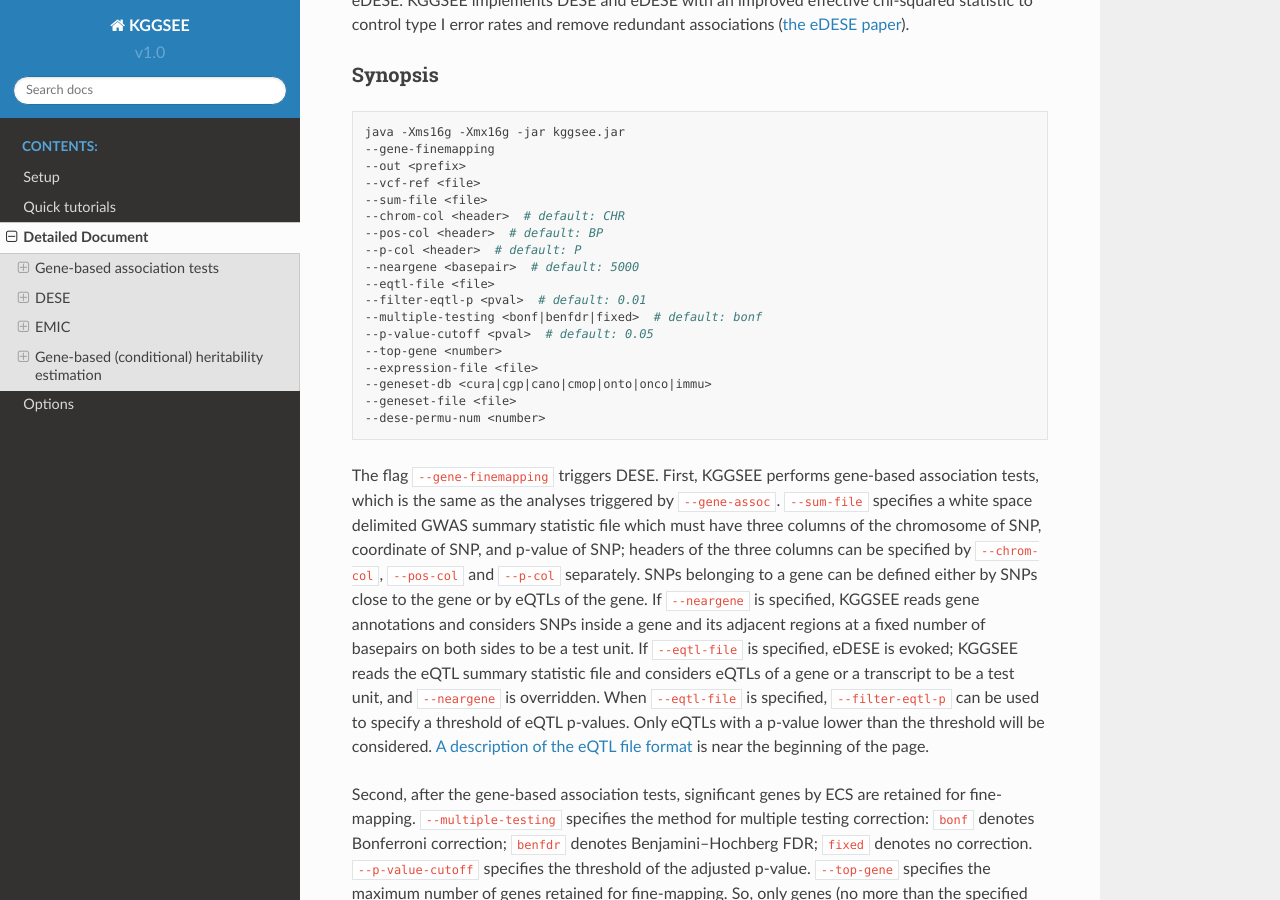
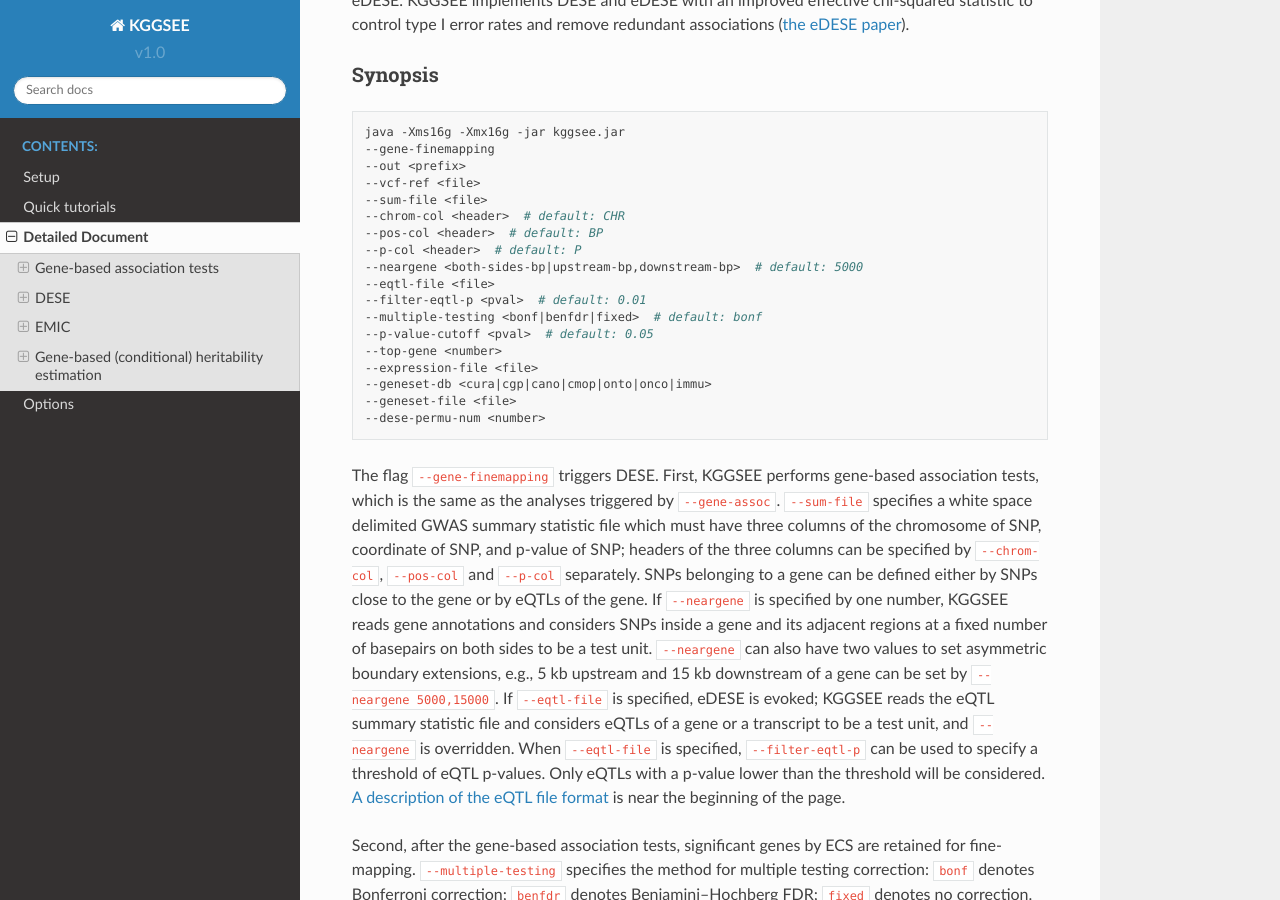
Before and after one commit to pmglab/KGGSEE, a Sphinx documentation site: the page built from doc/source/detailed_document.rst, in a window 1280 px wide and 900 px high, scrolled down 3839 px. Built offline with Sphinx 7.4.7 and the Read the Docs theme 2.0.0, drawn with Linux system fonts in a browser that asks for light colours.

Commit message:
Update detailed_document.rst

```diff
--- a/doc/source/detailed_document.rst
+++ b/doc/source/detailed_document.rst
@@ -176,7 +176,7 @@ Synopsis
     --chrom-col <header>  # default: CHR
     --pos-col <header>  # default: BP
     --p-col <header>  # default: P
-    --neargene <basepair>  # default: 5000
+    --neargene <both-sides-bp|upstream-bp,downstream-bp>  # default: 5000
     --eqtl-file <file>
     --filter-eqtl-p <pval>  # default: 0.01
     --multiple-testing <bonf|benfdr|fixed>  # default: bonf
@@ -188,7 +188,7 @@ Synopsis
     --dese-permu-num <number>
 
 
-The flag ``--gene-finemapping`` triggers DESE. First, KGGSEE performs gene-based association tests, which is the same as the analyses triggered by ``--gene-assoc``. ``--sum-file`` specifies a white space delimited GWAS summary statistic file which must have three columns of the chromosome of SNP, coordinate of SNP, and p-value of SNP; headers of the three columns can be specified by ``--chrom-col``, ``--pos-col`` and ``--p-col`` separately. SNPs belonging to a gene can be defined either by SNPs close to the gene or by eQTLs of the gene. If ``--neargene`` is specified, KGGSEE reads gene annotations and considers SNPs inside a gene and its adjacent regions at a fixed number of basepairs on both sides to be a test unit. If ``--eqtl-file`` is specified, eDESE is evoked; KGGSEE reads the eQTL summary statistic file and considers eQTLs of a gene or a transcript to be a test unit, and ``--neargene`` is overridden. When ``--eqtl-file`` is specified, ``--filter-eqtl-p`` can be used to specify a threshold of eQTL p-values. Only eQTLs with a p-value lower than the threshold will be considered. :ref:`A description of the eQTL file format <eqtl_file>` is near the beginning of the page.
+The flag ``--gene-finemapping`` triggers DESE. First, KGGSEE performs gene-based association tests, which is the same as the analyses triggered by ``--gene-assoc``. ``--sum-file`` specifies a white space delimited GWAS summary statistic file which must have three columns of the chromosome of SNP, coordinate of SNP, and p-value of SNP; headers of the three columns can be specified by ``--chrom-col``, ``--pos-col`` and ``--p-col`` separately. SNPs belonging to a gene can be defined either by SNPs close to the gene or by eQTLs of the gene. If ``--neargene`` is specified by one number, KGGSEE reads gene annotations and considers SNPs inside a gene and its adjacent regions at a fixed number of basepairs on both sides to be a test unit. ``--neargene`` can also have two values to set asymmetric boundary extensions, e.g., 5 kb upstream and 15 kb downstream of a gene can be set by ``--neargene 5000,15000``. If ``--eqtl-file`` is specified, eDESE is evoked; KGGSEE reads the eQTL summary statistic file and considers eQTLs of a gene or a transcript to be a test unit, and ``--neargene`` is overridden. When ``--eqtl-file`` is specified, ``--filter-eqtl-p`` can be used to specify a threshold of eQTL p-values. Only eQTLs with a p-value lower than the threshold will be considered. :ref:`A description of the eQTL file format <eqtl_file>` is near the beginning of the page.
 
 Second, after the gene-based association tests, significant genes by ECS are retained for fine-mapping. ``--multiple-testing`` specifies the method for multiple testing correction: ``bonf`` denotes Bonferroni correction; ``benfdr`` denotes Benjamini–Hochberg FDR; ``fixed`` denotes no correction. ``--p-value-cutoff`` specifies the threshold of the adjusted p-value. ``--top-gene`` specifies the maximum number of genes retained for fine-mapping. So, only genes (no more than the specified maximum number) with adjusted p-values lower than the specified threshold are retained for fine-mapping. Then, KGGSEE reads the expression file specified by ``--expression-file`` and performs iterative estimation of driver tissues. When ``--dese-permu-num`` is omitted, only unadjusted p-values are output. The unadjusted p-values are inflated due to selection bias in the iterations, which is only valid for tissue prioritization. For phenotype-tissue association tests, add ``--dese-permu-num 100`` for an adjustment by 100 permutations for selection bias and multiple testing.
 
```
